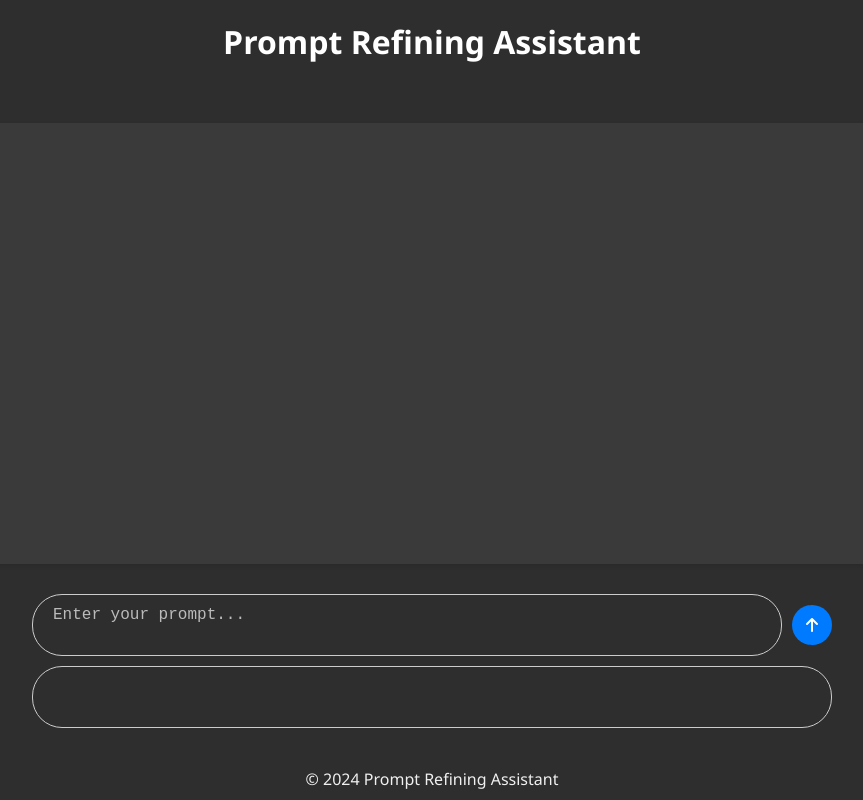
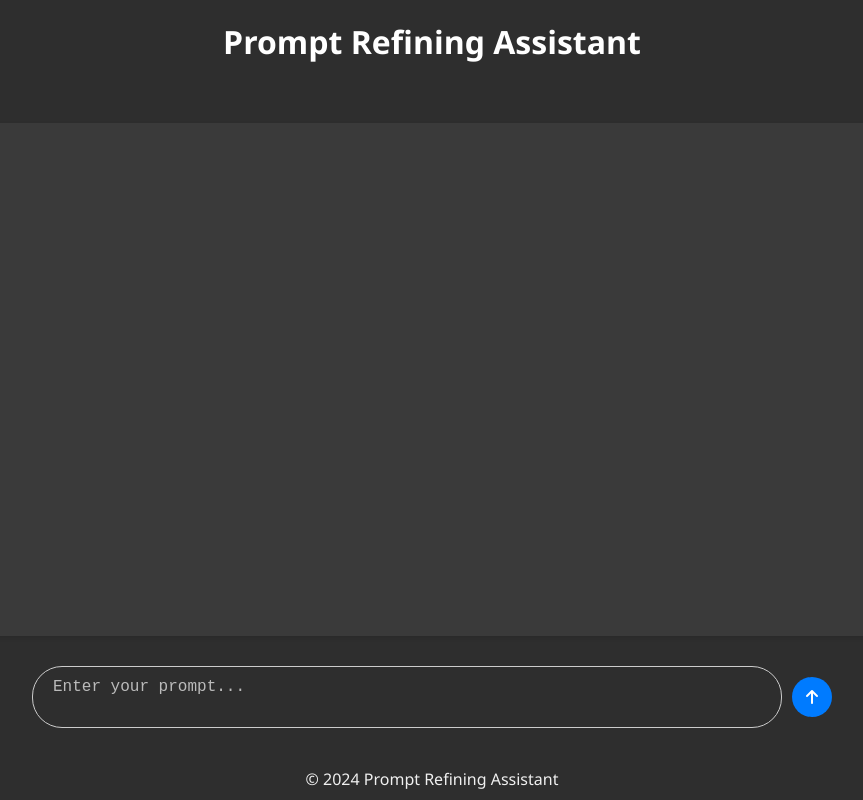
Before and after one commit to ukumar-gh/refine-prompt-ui, an Angular app: page / in a window 1280 px wide. Shown: the whole page, without its empty margins (208-1071 px from the left). Built offline with nearby package versions, Linux system fonts and the light colour scheme.

Commit message:
Unformatted stream

```diff
--- a/src/app/prompt-input/prompt-input.component.css
+++ b/src/app/prompt-input/prompt-input.component.css
@@ -25,22 +25,6 @@
   resize: none;
   overflow: hidden;
   box-sizing: border-box;
-}
-
-#streaming-textarea {
-  width: 100%;
-  max-width: 800px;
-  padding: 10px 20px;
-  border: 1px solid #ccc;
-  border-radius: 30px;
-  background-color: #2e2e2e;
-  color: #f0f0f0;
-  resize: none;
-  overflow: hidden;
-  box-sizing: border-box;
-  margin-top: 10px;
-  white-space: pre-wrap;
-  /* Preserve whitespace */
 }
 
 .prompt-input-container button {
--- a/src/app/prompt-input/prompt-input.component.html
+++ b/src/app/prompt-input/prompt-input.component.html
@@ -6,5 +6,4 @@
       <i class="fa fa-arrow-up"></i>
     </button>
   </form>
-  <textarea id="streaming-textarea" readonly></textarea>
 </div>
--- a/src/app/prompt-input/prompt-input.component.ts
+++ b/src/app/prompt-input/prompt-input.component.ts
@@ -89,15 +89,15 @@ export class PromptInputComponent implements OnInit, OnDestroy {
         const processText = async ({ done, value }: ReadableStreamReadResult<Uint8Array>) => {
           if (done) {
             console.log('Stream complete');
-            this.newMessage.emit({ role: 'assistant', content: this.partialText });
             this.loadingStatus.emit(false);
             return;
           }
 
           if (value) {
             partialText += decoder.decode(value, { stream: true });
-            this.partialText = this.formatText(partialText);
-            this.updateTextarea();
+            const messages = partialText.split('\n\n');
+            this.partialText = messages.map(message => message.replace(/^data:\s+/gm, '')).join('');
+            this.newMessage.emit({ role: 'assistant', content: this.partialText }); // Emit the updated partialText
           }
 
           reader.read().then(processText).catch(error => {
@@ -123,14 +123,4 @@ export class PromptInputComponent implements OnInit, OnDestroy {
   formatText(text: string): string {
     return text.replace(/data:\s*/g, ' ').replace(/\n\s*\n/g, '\n\n');
   }
-
-  // Dynamically update textarea size
-  updateTextarea() {
-    const textarea = document.getElementById('streaming-textarea') as HTMLTextAreaElement;
-    if (textarea) {
-      textarea.value = this.partialText;
-      textarea.style.height = 'auto';
-      textarea.style.height = textarea.scrollHeight + 'px';
-    }
-  }
 }
```
